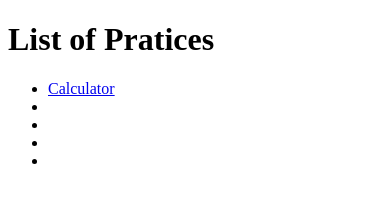
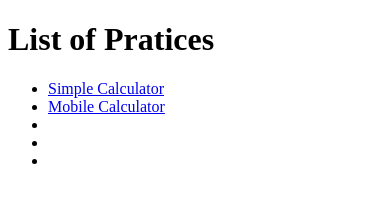
Before and after one commit to chloe362/hello_world, a plain HTML site: page index.html in a window 390 px wide. Drawn offline with Linux system fonts and the light colour scheme.

Commit message:
add Mobile Calculator folder

```diff
--- a/index.html
+++ b/index.html
@@ -8,8 +8,8 @@
 <body>
     <h1>List of Pratices</h1>
     <ul>
-        <li><a href="./Calculator/index.html">Calculator</a></li>
-        <li><a href=""></a></li>
+        <li><a href="./Simple Calculator/index.html">Simple Calculator</a></li>
+        <li><a href="./Mobile Calculator/index.html">Mobile Calculator</a></li>
         <li><a href=""></a></li>
         <li><a href=""></a></li>
         <li><a href=""></a></li>
```
Also changed, not shown: Mobile Calculator/index.html (added), Simple Calculator/app.js (renamed from Calculator/app.js), Simple Calculator/index.html (renamed from Calculator/index.html), Simple Calculator/style.css (renamed from Calculator/style.css).
